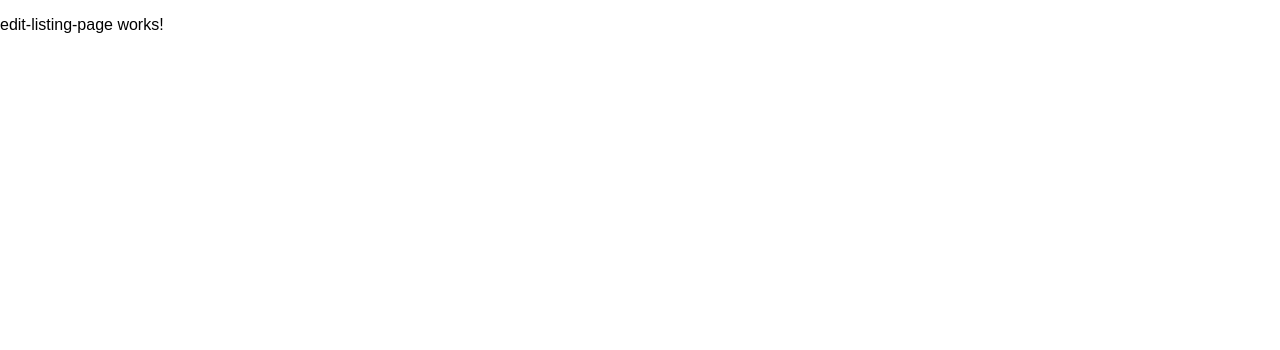
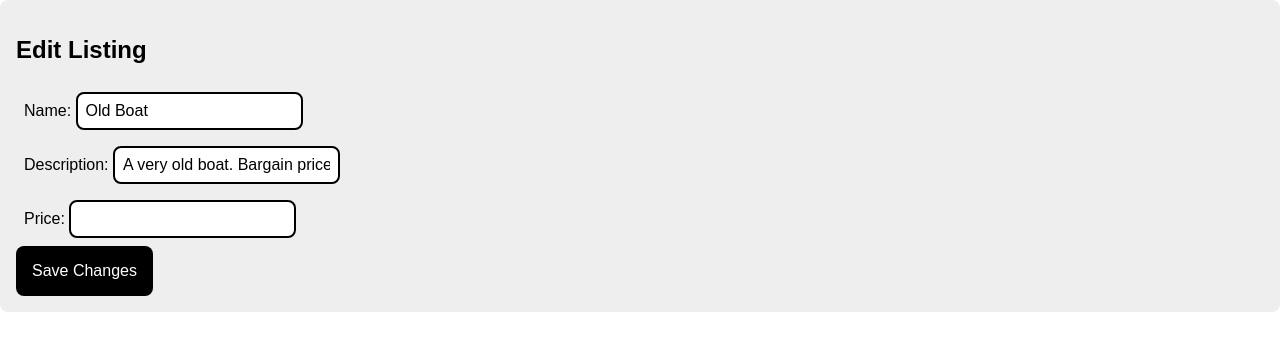
Before and after one commit to tanmaysarin/Buy-and-Sell, an Angular app: page /edit-listing/123 in a window 1280 px wide. Shown: the top 350 px of the page. Built offline with nearby package versions, Linux system fonts and the light colour scheme.

Commit message:
made the form common

```diff
--- a/src/app/app.module.ts
+++ b/src/app/app.module.ts
@@ -10,6 +10,7 @@ import { MyListingsPageComponent } from './my-listings-page/my-listings-page.com
 import { NewListingPageComponent } from './new-listing-page/new-listing-page.component';
 import { EditListingPageComponent } from './edit-listing-page/edit-listing-page.component';
 import { ListingDetailPageComponent } from './listing-detail-page/listing-detail-page.component';
+import { ListingDataFormComponent } from './listing-data-form/listing-data-form.component';
 
 @NgModule({
   declarations: [
@@ -19,7 +20,8 @@ import { ListingDetailPageComponent } from './listing-detail-page/listing-detail
     MyListingsPageComponent,
     NewListingPageComponent,
     EditListingPageComponent,
-    ListingDetailPageComponent
+    ListingDetailPageComponent,
+    ListingDataFormComponent
   ],
   imports: [
     BrowserModule,
--- a/src/app/edit-listing-page/edit-listing-page.component.html
+++ b/src/app/edit-listing-page/edit-listing-page.component.html
@@ -1 +1,13 @@
-<p>edit-listing-page works!</p>
+<div class="content-box">
+    <h2>Edit Listing</h2>
+    <app-listing-data-form buttonText="Save Changes"
+    [currentName]="listing.name"
+    [currentDescription]="listing.description"
+    [currentPrice]="listing.price.toString()"
+    (onSubmit)="onSubmit()"></app-listing-data-form>
+    <!-- Somethins is wrong in the currentPrice scrtion, and the values are not getting inputted.. would have to check again-->
+
+    <!-- When the button is clicked, the button is set (inside the listing-data-form.component.ts) to call a function "onSubmit",
+    which is supposed to be present in the component.ts file, of the component from where the button was clicked. In this case,
+    the method/function "onSubmit" would be found in the edit-listing-page.component.ts file -->
+</div>
--- a/src/app/edit-listing-page/edit-listing-page.component.ts
+++ b/src/app/edit-listing-page/edit-listing-page.component.ts
@@ -1,10 +1,30 @@
-import { Component } from '@angular/core';
+import { Component, OnInit } from '@angular/core';
+import { Router, ActivatedRoute } from '@angular/router';
+import { Listing } from '../types';
+import { fakeListings } from '../fake-data';
 
 @Component({
   selector: 'app-edit-listing-page',
   templateUrl: './edit-listing-page.component.html',
   styleUrls: ['./edit-listing-page.component.css']
 })
-export class EditListingPageComponent {
+export class EditListingPageComponent implements OnInit{
+
+  listing = {} as Listing;
+
+  constructor(
+    private router : Router,
+    private route: ActivatedRoute,
+  ) {}
+
+  ngOnInit(): void {
+    const id = this.route.snapshot.paramMap.get('id');
+    this.listing = fakeListings.find(listing=>listing.id===id)!;
+  }
+
+  onSubmit(): void {
+    alert('Saveing changes to the listing...');
+    this.router.navigateByUrl('/my-listings');
+  }
 
 }
--- /dev/null
+++ b/src/app/listing-data-form/listing-data-form.component.html
@@ -0,0 +1,21 @@
+<form (ngSubmit)="onButtonClicked()">
+    <div>
+        <label for = "name">
+            Name:
+        </label>
+        <input id="name" name="name" type="text" [(ngModel)]="name" />
+    </div>
+    <div>
+        <label for = "description">
+            Description:
+        </label>
+        <input id="description" name="description" type="text" [(ngModel)]="description" />
+    </div>
+    <div>
+        <label for = "price">
+            Price:
+        </label>
+        <input id="price" name="price" type="text" [(ngModel)]="price" />
+    </div>
+    <button type="submit">{{buttonText}}</button> <!-- buttonText variable will be defined in the html files of the components from where the button will be clicked -->
+</form>
--- /dev/null
+++ b/src/app/listing-data-form/listing-data-form.component.ts
@@ -0,0 +1,49 @@
+import { Component, OnInit, Input, Output, EventEmitter } from '@angular/core';
+import { Router } from '@angular/router';
+import { Listing } from '../types';
+
+@Component({
+  selector: 'app-listing-data-form',
+  templateUrl: './listing-data-form.component.html',
+  styleUrls: ['./listing-data-form.component.css']
+})
+export class ListingDataFormComponent implements OnInit{
+
+  @Input() buttonText: any; // buttonText variable will be defined in the html files of the components from where the button will be clicked
+
+  // defining the variables to store the current values in the fields, and setting them to empty if the fields were left empty
+  @Input() currentName: string = '';
+  @Input() currentDescription: string = '';
+  @Input() currentPrice: string = '';
+
+  // defining the variables of the listing , used in the html file
+  id: string = '';
+  name: string = '';
+  description: string = '';
+  price: string = '';
+
+  @Output() onSubmit = new EventEmitter<Listing>();
+
+  constructor(
+    private router: Router,
+  ) {}
+
+  ngOnInit(): void {
+    // updating the values of the variables used in the html file, with the current values in the field
+    this.name = this.currentName;
+    this.description = this.currentDescription;
+    this.price = this.price;
+  }
+
+  // when the button is clicked, it called an onSubmit method/function, which should be defined in
+  // that particular component's component.ts file.
+  onButtonClicked(): void {
+    this.onSubmit.emit({
+      id: this.id,
+      name: this.name,
+      description: this.description,
+      price: Number(this.price),
+    })
+  }
+
+}
--- a/src/app/new-listing-page/new-listing-page.component.html
+++ b/src/app/new-listing-page/new-listing-page.component.html
@@ -1 +1,8 @@
-<p>new-listing-page works!</p>
+<div class="context-box">
+    <h2>Create New Listing</h2>
+    <app-listing-data-form buttonText="Create Listing"
+    (onSubmit)="onSubmit()"></app-listing-data-form>
+    <!-- When the button is clicked, the button is set (inside the listing-data-form.component.ts) to call a function "onSubmit",
+    which is supposed to be present in the component.ts file, of the component from where the button was clicked. In this case,
+    the method/function "onSubmit" would be found in the new-listing-page.component.ts file -->
+</div>
--- a/src/app/new-listing-page/new-listing-page.component.ts
+++ b/src/app/new-listing-page/new-listing-page.component.ts
@@ -1,10 +1,28 @@
-import { Component } from '@angular/core';
+import { Component, OnInit } from '@angular/core';
+import { Router } from '@angular/router';
 
 @Component({
   selector: 'app-new-listing-page',
   templateUrl: './new-listing-page.component.html',
   styleUrls: ['./new-listing-page.component.css']
 })
-export class NewListingPageComponent {
+export class NewListingPageComponent  implements OnInit{
+
+  name: string = '';
+  description: string = '';
+  price: string = '';
+
+
+  constructor(
+    private router: Router,
+  ) {}
+
+  ngOnInit(): void {
+  }
+
+  onSubmit(): void {
+    alert('Creating a new Listing...');
+    this.router.navigateByUrl('/my-listings');
+  }
 
 }
```
Also changed, not shown: src/app/listing-data-form/listing-data-form.component.css (added), 1 other file (tests, documents, lock files or other folders).
